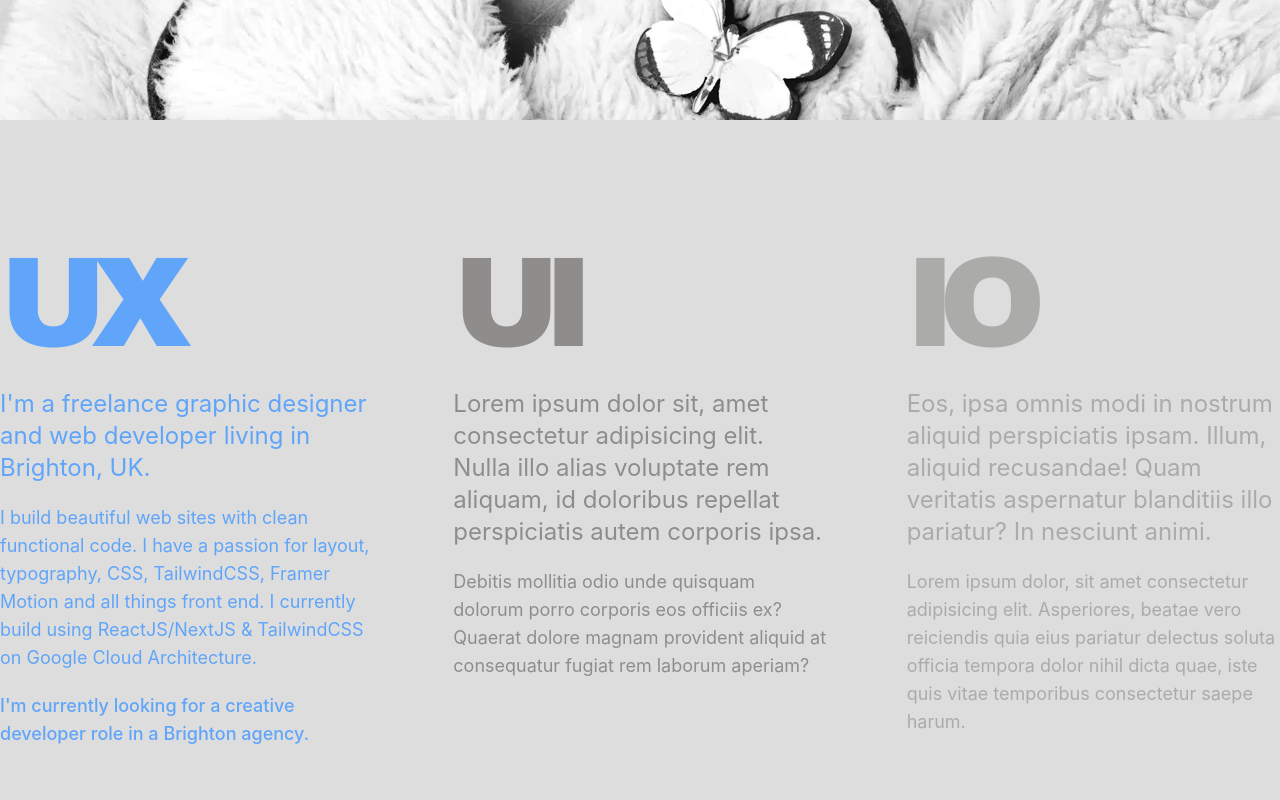
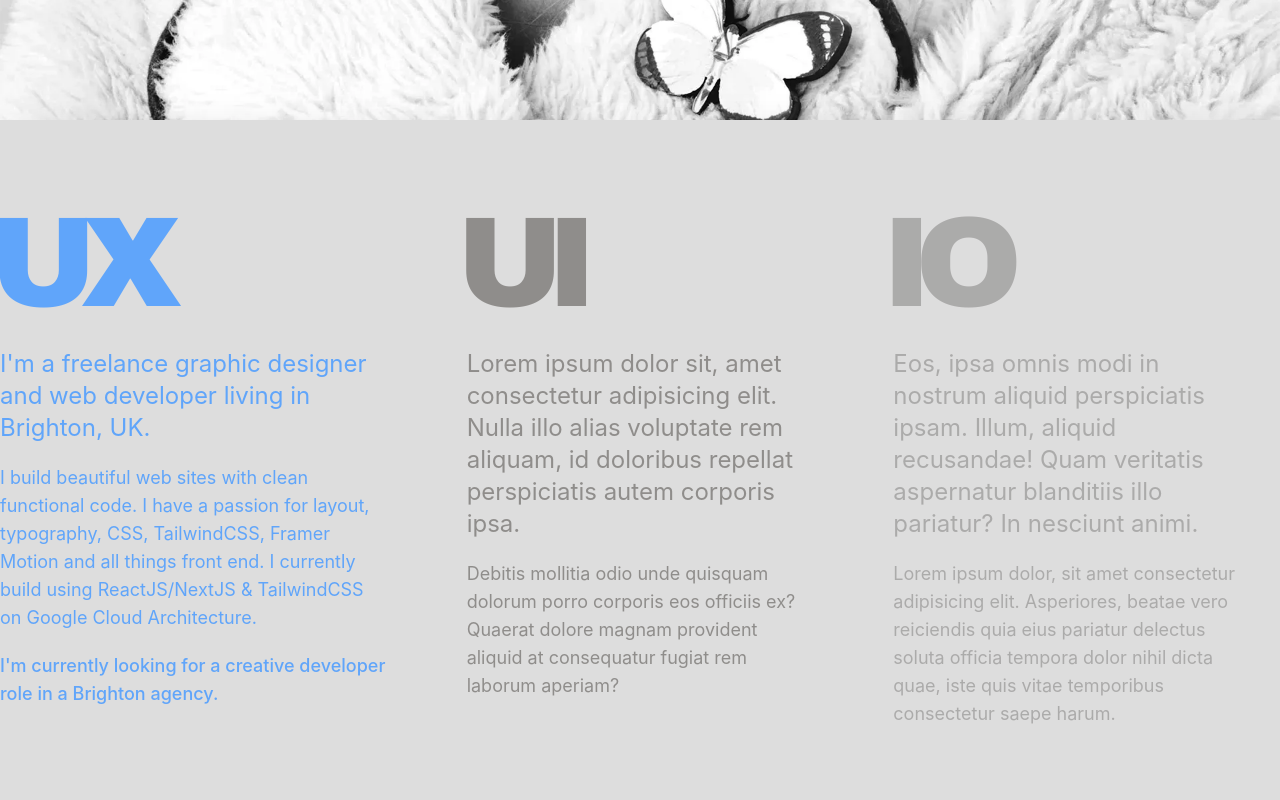
Before and after one commit to carlwicker/carlwicker-nextjs12, a Next.js app: page / in a window 1280 px wide. Shown: the part 680-1480 px from the top of the page. Built offline with nearby package versions, Linux system fonts and the light colour scheme; what react-locomotive-scroll would draw is missing.

Commit message:
improved responsive section 2 / cleanup

```diff
--- a/components/Footer/Footer.tsx
+++ b/components/Footer/Footer.tsx
@@ -1,4 +1,4 @@
-import { motion, useInView } from "framer-motion";
+import { useInView } from "framer-motion";
 import { useRef } from "react";
 
 export default function Footer() {
@@ -7,7 +7,7 @@ export default function Footer() {
 
   return (
     <footer className="bg-neutral-900 lg:h-[400px] py-10 h-[600px]">
-      <motion.div
+      <div
         ref={ref}
         className={`container mx-auto flex lg:flex-row flex-col text-xs text-neutral-600 gap-20 justify-end px-5 md:px-0 ${
           isInView ? "mt-0 opacity-100" : "mt-10 opacity-0"
@@ -43,7 +43,7 @@ export default function Footer() {
             Mobile: +44 (0) 7810 830237
           </div>
         </div>
-      </motion.div>
+      </div>
     </footer>
   );
 }
--- a/components/Section2/Io.tsx
+++ b/components/Section2/Io.tsx
@@ -1,10 +1,11 @@
 export default function Io() {
   return (
-    <div className="flex gap-5 justify-center font-normal flex-col text-stone-900 opacity-25">
+    <div className="flex gap-5 justify-center font-normal flex-col text-stone-900 opacity-25 xl:pl-10 lg:pl-0 lg:pr-10 lg:pt-10 xl:pt-0">
       <h2
         style={{
           fontFamily: "Archivo",
           letterSpacing: "-15px",
+          marginLeft: "-10px",
         }}
         className="text-9xl font-black"
       >
--- a/components/Section2/Section2.tsx
+++ b/components/Section2/Section2.tsx
@@ -8,21 +8,21 @@ export default function Section2() {
       style={{
         boxShadow: "20px 25px 45px rgba(0, 0, 0, 0.25)",
       }}
-      className="bg-[#ddd] flex flex-col justify-center w-full py-20 px-5 md:px-0"
+      className="bg-[#ddd] flex flex-col w-full"
     >
-      <div className="container flex self-center xl:gap-10">
+      <div className="container flex self-center">
         <div
-          className={`flex flex-col lg:flex-row xl:gap-20 w-full justify-center lg:py-0 lg:my-10 text-white text-lg gap-10`}
+          className={`flex lg:flex-wrap lg:flex-row flex-col w-full my-20 text-white text-lg gap-10 lg:gap-0`}
         >
-          <div className="w-full lg:w-1/3">
+          <div className="w-full xl:w-1/3 lg:w-1/2">
             <Ux />
           </div>
 
-          <div className="w-full lg:w-1/3">
+          <div className="w-full xl:w-1/3 lg:w-1/2">
             <Ui />
           </div>
 
-          <div className="w-full lg:w-1/3">
+          <div className="w-full xl:w-1/3 lg:w-1/2">
             <Io />
           </div>
         </div>
--- a/components/Section2/Ui.tsx
+++ b/components/Section2/Ui.tsx
@@ -1,10 +1,11 @@
 export default function Ui() {
   return (
-    <div className="flex gap-5 self-center lg:self-start flex-col font-normal text-stone-700 opacity-50">
+    <div className="flex gap-5 self-center lg:self-start flex-col font-normal text-stone-700 opacity-50 xl:px-10 lg:pl-10 lg:pr-0">
       <h2
         style={{
           fontFamily: "Archivo",
           letterSpacing: "-15px",
+          marginLeft: "-10px",
         }}
         className="text-9xl font-black"
       >
--- a/components/Section2/Ux.tsx
+++ b/components/Section2/Ux.tsx
@@ -4,14 +4,15 @@ export default function Ux() {
   return (
     <motion.div
       whileInView={{ color: "#60a5fa" }}
-      transition={{ duration: 0.25, delay: 0.25 }}
+      transition={{ duration: 0.25, delay: 0.5 }}
       exit={{ color: "#78716c" }}
-      className={`flex gap-5 self-center lg:self-start flex-col font-lg font-normal text-stone-500`}
+      className={`flex gap-5 self-center lg:self-start flex-col font-lg font-normal text-stone-500 xl:pr-10 lg:pl-0 lg:pr-10`}
     >
       <h2
         style={{
           fontFamily: "Archivo",
           letterSpacing: "-15px",
+          marginLeft: "-10px",
         }}
         className="text-9xl font-black"
       >
```
